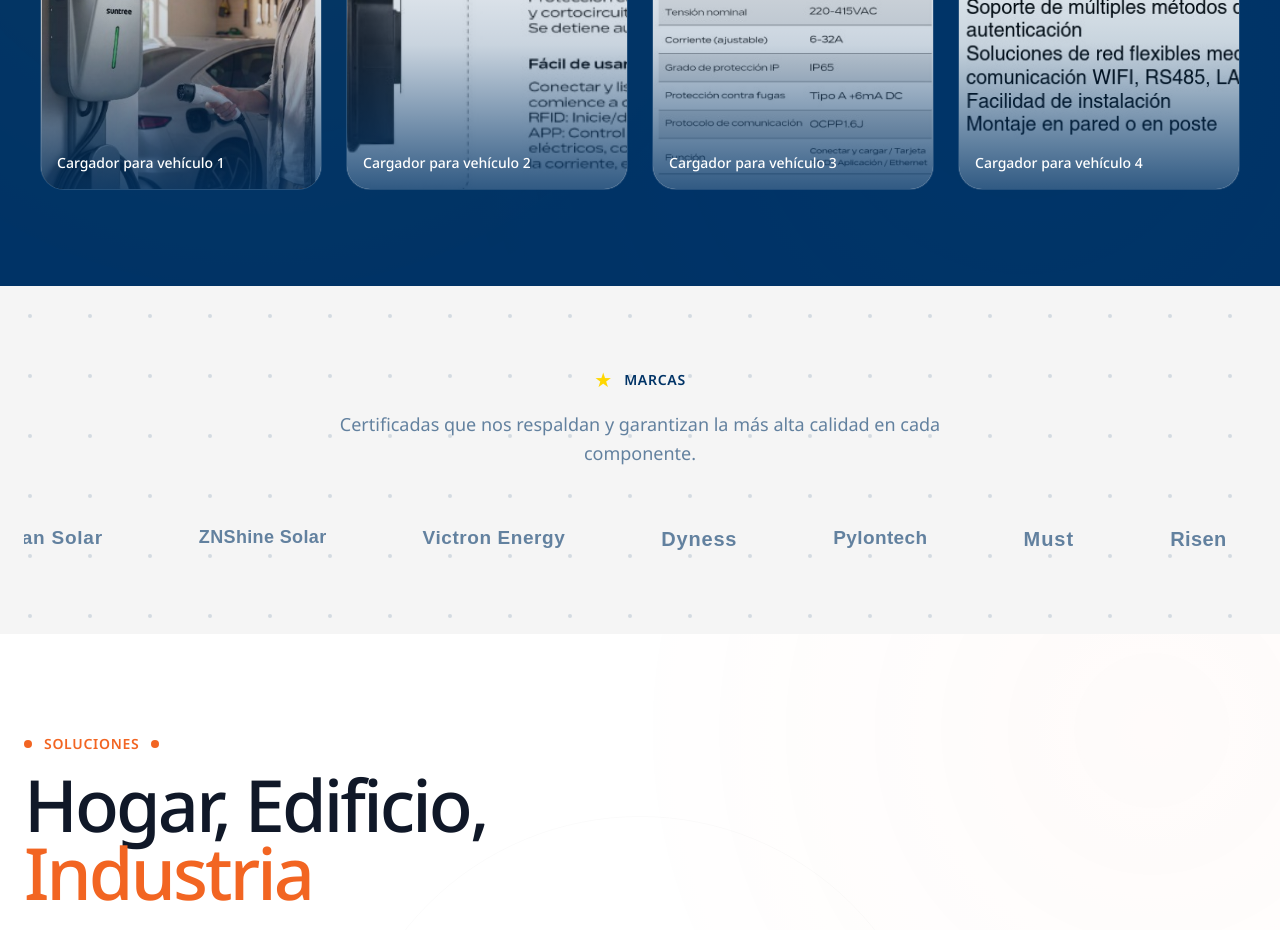
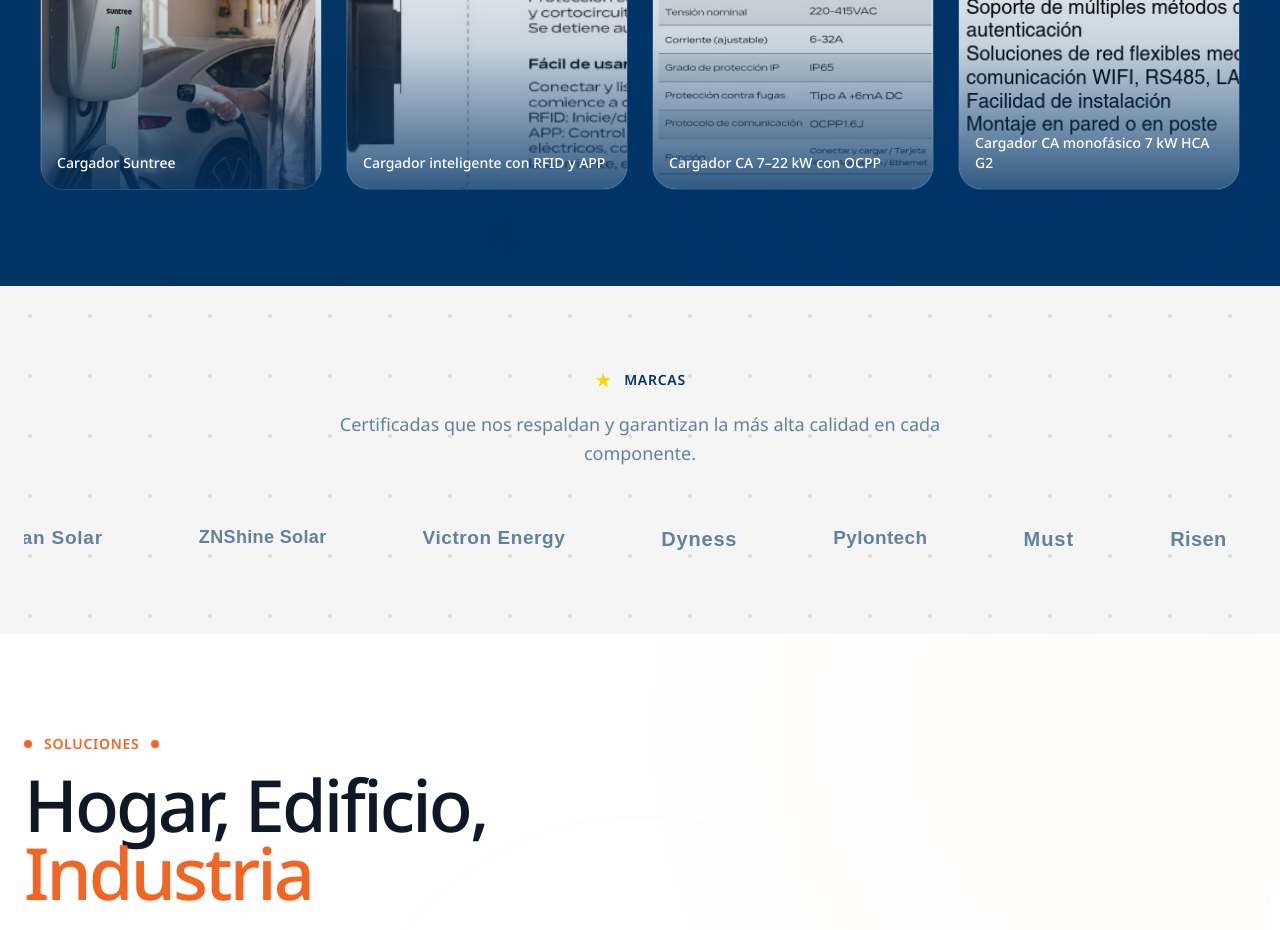
Before and after one commit to acfernando583-debug/intelion, a React (Vite) app: page / in a window 1280 px wide. Shown: the part 2660-3590 px from the top of the page. Built offline with nearby package versions, Linux system fonts and the light colour scheme.

Commit message:
actualizar titulos de cargadores

```diff
--- a/src/components/VideoGallery.tsx
+++ b/src/components/VideoGallery.tsx
@@ -6,22 +6,22 @@
   {
     src: "/images/cargado%20vehiculo1.jpeg",
     alt: "Cargador para vehículo 1",
-    title: "Cargador para vehículo 1",
+    title: "Cargador Suntree",
   },
   {
     src: "/images/cargado%20vehiculo2.jpeg",
     alt: "Cargador para vehículo 2",
-    title: "Cargador para vehículo 2",
+    title: "Cargador inteligente con RFID y APP",
   },
   {
     src: "/images/cargado%20vehiculo3.jpeg",
     alt: "Cargador para vehículo 3",
-    title: "Cargador para vehículo 3",
+    title: "Cargador CA 7–22 kW con OCPP",
   },
   {
     src: "/images/cargado%20vehiculo4.jpeg",
     alt: "Cargador para vehículo 4",
-    title: "Cargador para vehículo 4",
+    title: "Cargador CA monofásico 7 kW HCA G2",
   },
 ];
 
```
